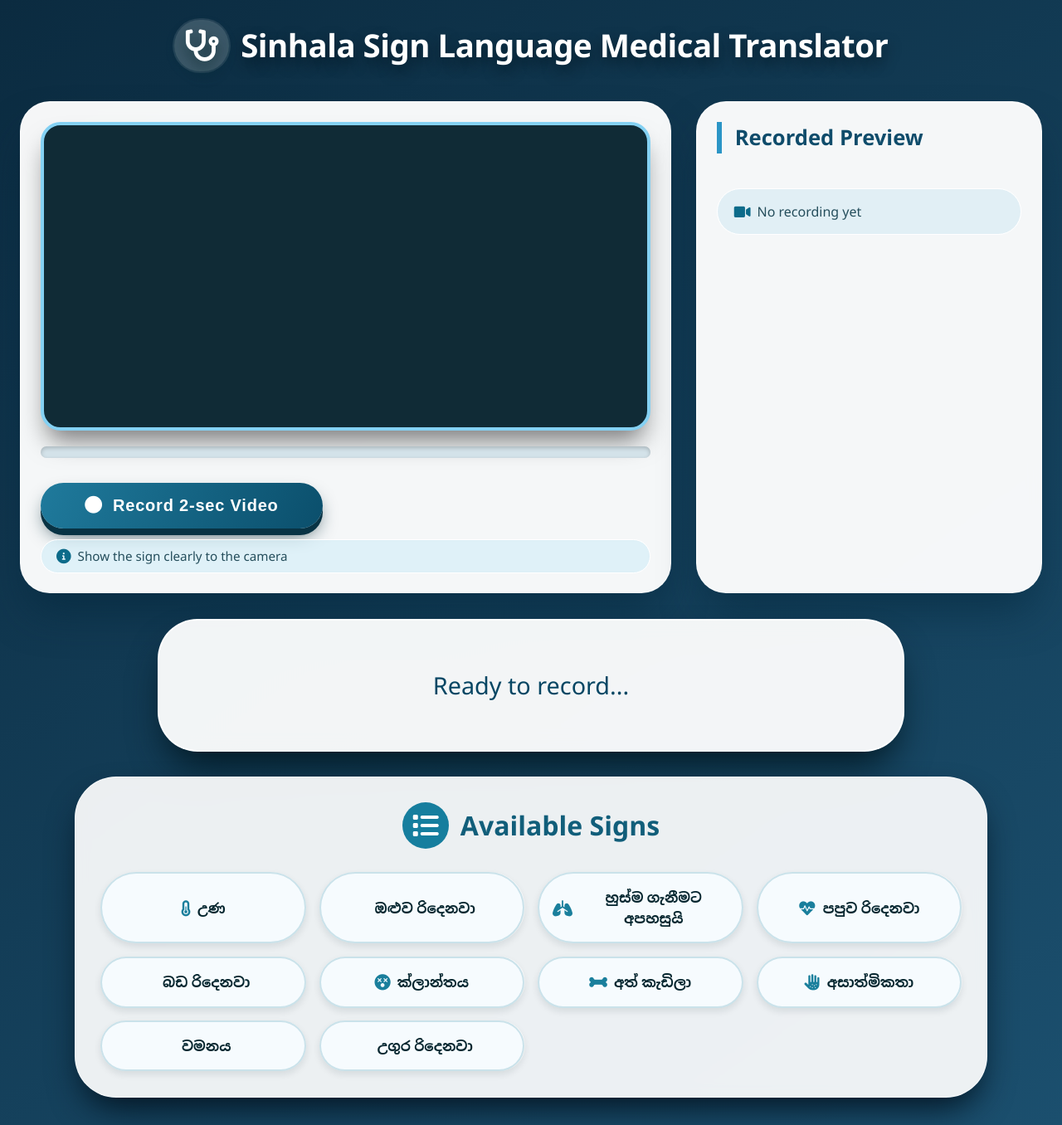
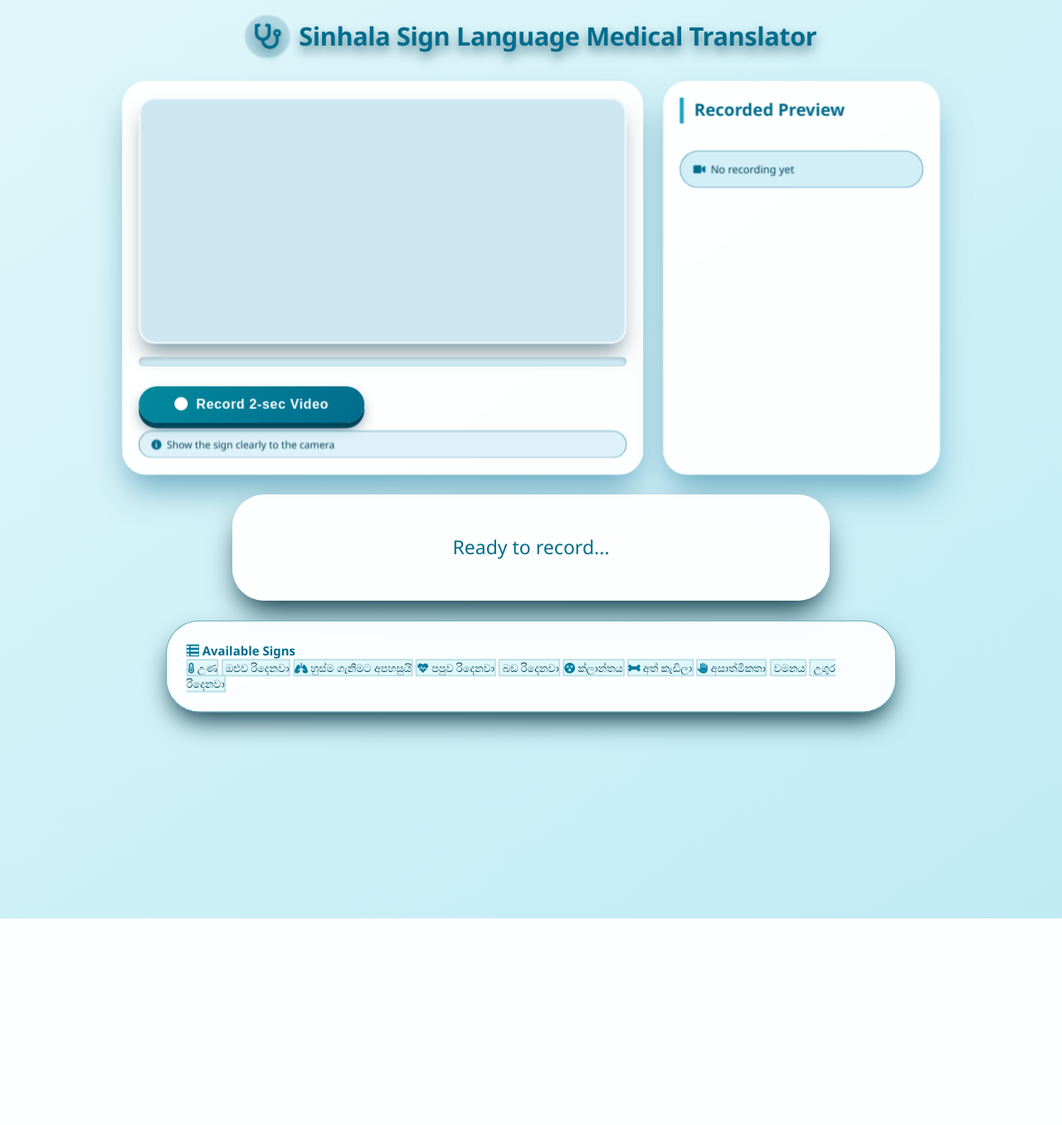
Before and after one commit to NeluniWijayasekara/sign-language-recognition-webapp, a Flask app: page / in a window 1280 px wide. Shown: the whole page at 83% size. After the commit the page ends 1107 px from the top, so only its background shows below. Run offline with Flask 3, Linux system fonts and the light colour scheme; parts of the project's set-up code (start-up, migrations or seed data) failed here and were passed over.

Commit message:
Update styles for improved UI, enhance color scheme, and refine button interactions

```diff
--- a/static/style.css
+++ b/static/style.css
@@ -6,22 +6,24 @@
 
 body {
     font-family: 'Segoe UI', 'Poppins', system-ui, -apple-system, sans-serif;
-    background: linear-gradient(145deg, #0b2b40 0%, #1b4f6e 100%);
+    background: linear-gradient(145deg, #e0f7fa 0%, #c0ebf5 100%);
     min-height: 100vh;
     padding: 24px;
-    color: #e8f0fe;
+    color: #0c4b5a;
     line-height: 1.5;
+    transform: scale(0.80);       /* scale down to 98% */
+    transform-origin: top center;
 }
 
 /* main header with medical touch */
 h2 {
     text-align: center;
-    color: white;
+    color: #016c8c;
     margin-bottom: 36px;
     font-size: 2.4rem;
     font-weight: 600;
     letter-spacing: -0.5px;
-    text-shadow: 0 8px 16px rgba(0, 20, 30, 0.6);
+    text-shadow: 0 8px 16px rgba(0, 60, 80, 0.6);
     display: flex;
     align-items: center;
     justify-content: center;
@@ -30,10 +32,10 @@
 }
 
 h2 i {
-    background: rgba(255, 255, 255, 0.2);
+    background: rgba(1, 108, 140, 0.2);
     padding: 12px;
     border-radius: 60px;
-    box-shadow: 0 0 0 2px rgba(255, 255, 255, 0.1);
+    box-shadow: 0 0 0 2px rgba(1, 108, 140, 0.1);
     backdrop-filter: blur(4px);
 }
 
@@ -56,7 +58,7 @@
     backdrop-filter: blur(8px);
     padding: 24px;
     border-radius: 36px;
-    box-shadow: 0 30px 50px -10px rgba(0, 35, 55, 0.5),
+    box-shadow: 0 30px 50px -10px rgba(0, 100, 140, 0.5),
                 inset 0 1px 2px rgba(255,255,255,0.6);
     border: 1px solid rgba(255,255,255,0.5);
     transition: all 0.2s ease;
@@ -75,26 +77,22 @@
 
 .recorded h3 {
     margin-bottom: 16px;
-    color: #0f4c6b;
+    color: #016c8c;
     font-weight: 600;
     font-size: 1.6rem;
-    border-left: 6px solid #2b95c6;
+    border-left: 6px solid #1ca3c6;
     padding-left: 16px;
 }
 
 /* video elements */
 video {
     border-radius: 24px;
-    background: #102b36;
-    box-shadow: 0 20px 30px -8px rgba(0, 0, 0, 0.5);
+    background: #cde7f2;
+    box-shadow: 0 20px 30px -8px rgba(0, 50, 70, 0.5);
     width: 100%;
     height: auto;
-    border: 3px solid rgba(255,255,240,0.7);
+    border: 3px solid rgba(255,255,255,0.7);
     transition: transform 0.3s;
-}
-
-video:hover {
-    transform: scale(1.01);
 }
 
 /* record button – pill with pulse */
@@ -104,7 +102,7 @@
     font-size: 1.25rem;
     font-weight: 700;
     cursor: pointer;
-    background: linear-gradient(115deg, #1f7a9c, #0b4f6c);
+    background: linear-gradient(115deg, #028a9e, #016c8c);
     color: white;
     border: none;
     border-radius: 60px;
@@ -112,39 +110,34 @@
     width: 100%;
     max-width: 340px;
     letter-spacing: 0.8px;
-    box-shadow: 0 8px 0 #083344, 0 12px 24px -8px #082b36;
+    box-shadow: 0 8px 0 #01465c, 0 12px 24px -8px #013c50;
     display: flex;
     align-items: center;
     justify-content: center;
     gap: 12px;
 }
 
-button i {
-    font-size: 1.3rem;
-}
-
 button:hover:not(:disabled) {
     transform: translateY(-4px);
-    box-shadow: 0 10px 0 #083344, 0 20px 30px -6px #021218;
-    background: linear-gradient(115deg, #2687ad, #136381);
+    box-shadow: 0 10px 0 #01465c, 0 20px 30px -6px #013c50;
+    background: linear-gradient(115deg, #02a1c2, #017ba0);
 }
 
 button:active:not(:disabled) {
     transform: translateY(4px);
-    box-shadow: 0 4px 0 #083344, 0 12px 24px -8px black;
+    box-shadow: 0 4px 0 #01465c, 0 12px 24px -8px #012d3a;
 }
 
 button:disabled {
     opacity: 0.5;
     cursor: not-allowed;
-    filter: grayscale(0.5);
 }
 
 /* progress bar – medical monitor feel */
 .progress-container {
     width: 100%;
     height: 14px;
-    background-color: #d3e2e9;
+    background-color: #cce8f2;
     margin: 20px 0 8px;
     border-radius: 40px;
     overflow: hidden;
@@ -168,7 +161,7 @@
     background: rgba(255, 255, 255, 0.95);
     backdrop-filter: blur(12px);
     border-radius: 48px;
-    box-shadow: 0 25px 45px -12px #00161f;
+    box-shadow: 0 25px 45px -12px #012d3a;
     text-align: center;
     font-size: 1.8rem;
     font-weight: 500;
@@ -177,26 +170,19 @@
     align-items: center;
     justify-content: center;
     border: 2px solid rgba(255,255,255,0.9);
-    color: #064663;
+    color: #016c8c;
     line-height: 1.4;
     word-break: break-word;
 }
 
-.result-card p {
-    margin: 0;
-    display: flex;
-    align-items: center;
-    gap: 15px;
-}
-
 .result-card i {
     font-size: 2.5rem;
-    color: #1b7f9e;
+    color: #017ba0;
 }
 
 /* hint text + icons */
 .hint {
-    color: #254e5c;
+    color: #01465c;
     margin-top: 12px;
     font-size: 0.95rem;
     font-weight: 500;
@@ -207,17 +193,16 @@
     align-items: center;
     gap: 8px;
     backdrop-filter: blur(4px);
-    border: 1px solid white;
+    border: 1px solid rgba(1,108,140,0.7);
 }
 
 .hint i {
-    color: #0c6b8a;
-    font-size: 1.1rem;
+    color: #016c8c;
 }
 
 /* recorded preview hint */
 #previewHint {
-    background: #e1eff5;
+    background: #d2eef7;
     padding: 15px 20px;
     border-radius: 60px;
     margin-top: 25px;
@@ -232,144 +217,37 @@
     backdrop-filter: blur(8px);
     padding: 30px 30px;
     border-radius: 50px;
-    box-shadow: 0 20px 40px -10px #02121f;
-    border: 1px solid rgba(255,255,255,0.7);
+    box-shadow: 0 20px 40px -10px #012d3a;
+    border: 1px solid rgba(1,108,140,0.7);
 }
 
 .signs-info h3 {
-    color: #115e7a;
-    font-size: 2rem;
-    margin-bottom: 28px;
-    text-align: center;
-    font-weight: 700;
-    display: flex;
-    align-items: center;
-    justify-content: center;
-    gap: 14px;
+    color: #016c8c;
 }
 
 .signs-info h3 i {
-    background: #167e9e;
+    background: #017ba0;
     color: white;
-    padding: 12px;
-    border-radius: 60px;
 }
 
-.signs-grid {
-    display: grid;
-    grid-template-columns: repeat(auto-fill, minmax(200px, 1fr));
-    gap: 16px;
-}
-
+/* signs grid */
 .signs-grid span {
-    background: #f6fbfe;
-    padding: 16px 16px;
-    border-radius: 60px;
-    font-size: 1.05rem;
-    font-weight: 550;
-    color: #05262f;
-    transition: all 0.25s;
-    text-align: center;
-    border: 2px solid rgba(28, 126, 156, 0.2);
-    box-shadow: 0 4px 8px rgba(0, 30, 40, 0.1);
-    display: flex;
-    align-items: center;
-    justify-content: center;
-    gap: 8px;
-    backdrop-filter: blur(2px);
+    background: #e0f7fa;
+    color: #01465c;
+    border: 2px solid rgba(1,108,140,0.2);
 }
 
 .signs-grid span i {
-    color: #1a7f9c;
-    font-size: 1.2rem;
-    transition: color 0.2s;
+    color: #017ba0;
 }
 
 .signs-grid span:hover {
-    background: linear-gradient(125deg, #1d6d8f, #0b506e);
+    background: linear-gradient(125deg, #017ba0, #016c8c);
     color: white;
-    transform: translateY(-5px) scale(1.02);
-    border-color: white;
-    box-shadow: 0 20px 25px -8px #022b38;
 }
 
 .signs-grid span:hover i {
     color: white;
-    filter: drop-shadow(0 2px 2px black);
 }
 
-/* loading spinner (if any) */
-.fa-spinner, .fa-circle-notch {
-    animation: spin 0.8s linear infinite;
-}
-
-@keyframes spin {
-    0% { transform: rotate(0deg); }
-    100% { transform: rotate(360deg); }
-}
-
-/* responsive adjustments */
-@media (max-width: 800px) {
-    body { padding: 16px; }
-    h2 { font-size: 2rem; }
-    .live, .recorded { min-width: auto; width: 100%; }
-    .live { padding: 20px; }
-    .recorded { padding: 20px; }
-    .result-card { font-size: 1.4rem; padding: 28px 20px; }
-    .signs-info { padding: 20px; }
-    .signs-grid { grid-template-columns: repeat(auto-fill, minmax(150px,1fr)); }
-}
-
-@media (max-width: 480px) {
-    h2 { font-size: 1.7rem; flex-direction: column; gap: 6px; }
-    h2 i { padding: 10px; }
-    button { max-width: 100%; font-size: 1.1rem; }
-    .signs-grid span { font-size: 0.9rem; padding: 12px; }
-    .result-card { font-size: 1.2rem; border-radius: 32px; }
-}
-
-/* extra polish for live/recorded separation */
-.live video {
-    border: 4px solid #84d1f3;
-}
-
-.recorded video {
-    border: 4px solid #73b9d1;
-}
-
-/* medical stethoscope bullet */
-.fa-stethoscope {
-    filter: drop-shadow(0 4px 4px #0a3442);
-}
-
-/* smooth entrance */
-.container, .result-card, .signs-info {
-    animation: fadeScale 0.5s ease-out;
-}
-
-@keyframes fadeScale {
-    0% { opacity: 0.5; transform: scale(0.98); }
-    100% { opacity: 1; transform: scale(1); }
-}
-
-/* sinhala text support */
-.signs-grid span, .result-card, .hint {
-    font-family: 'Segoe UI', 'Poppins', 'Iskoola Pota', 'Noto Sans Sinhala', sans-serif;
-}
-
-/* progress bar tooltip style */
-#progressBar::after {
-    content: '';
-    position: relative;
-    display: block;
-}
-
-/* small visual touch for result placeholder */
-#result p i {
-    opacity: 0.8;
-}
-
-/* disabled button better contrast */
-button:disabled i {
-    opacity: 0.7;
-}
+/* spinner, responsive, fonts remain same */
```
